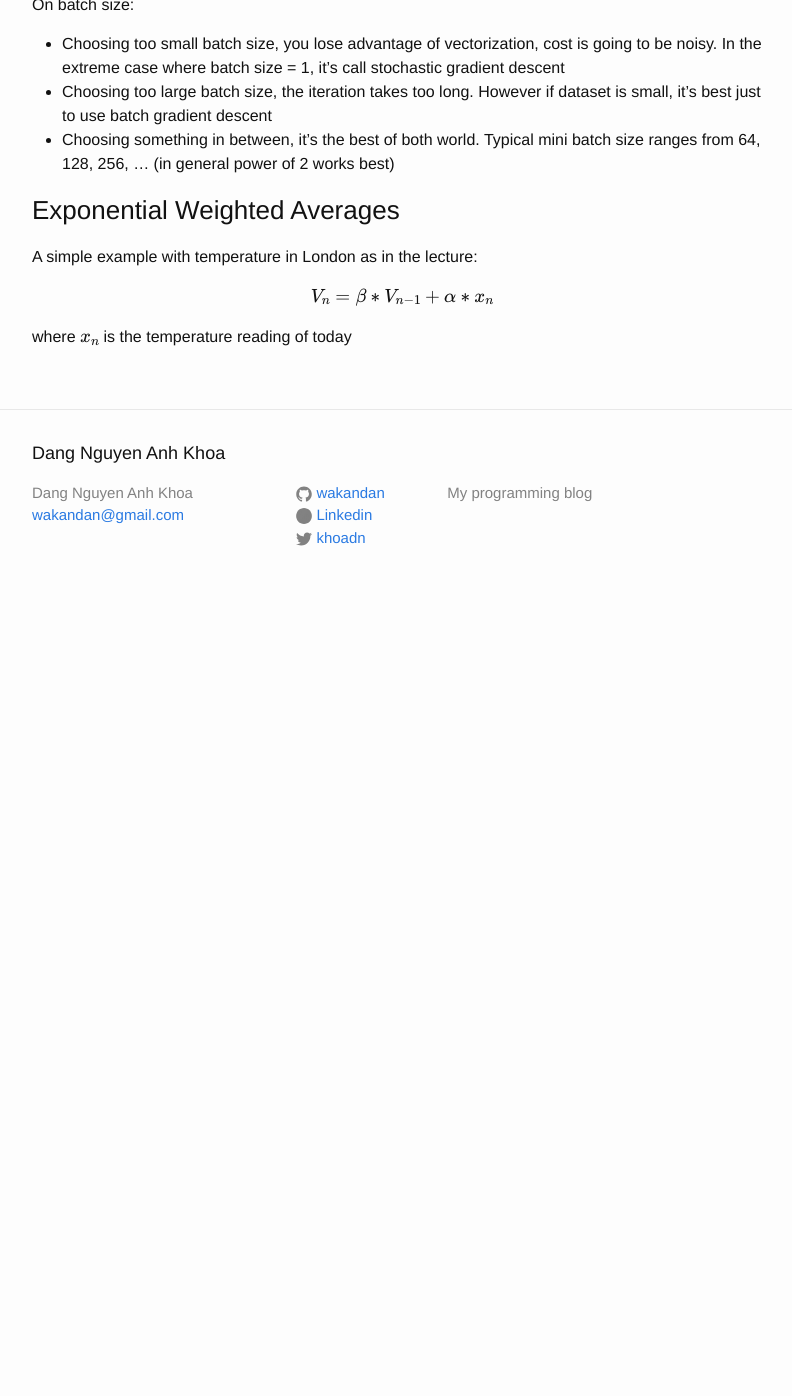
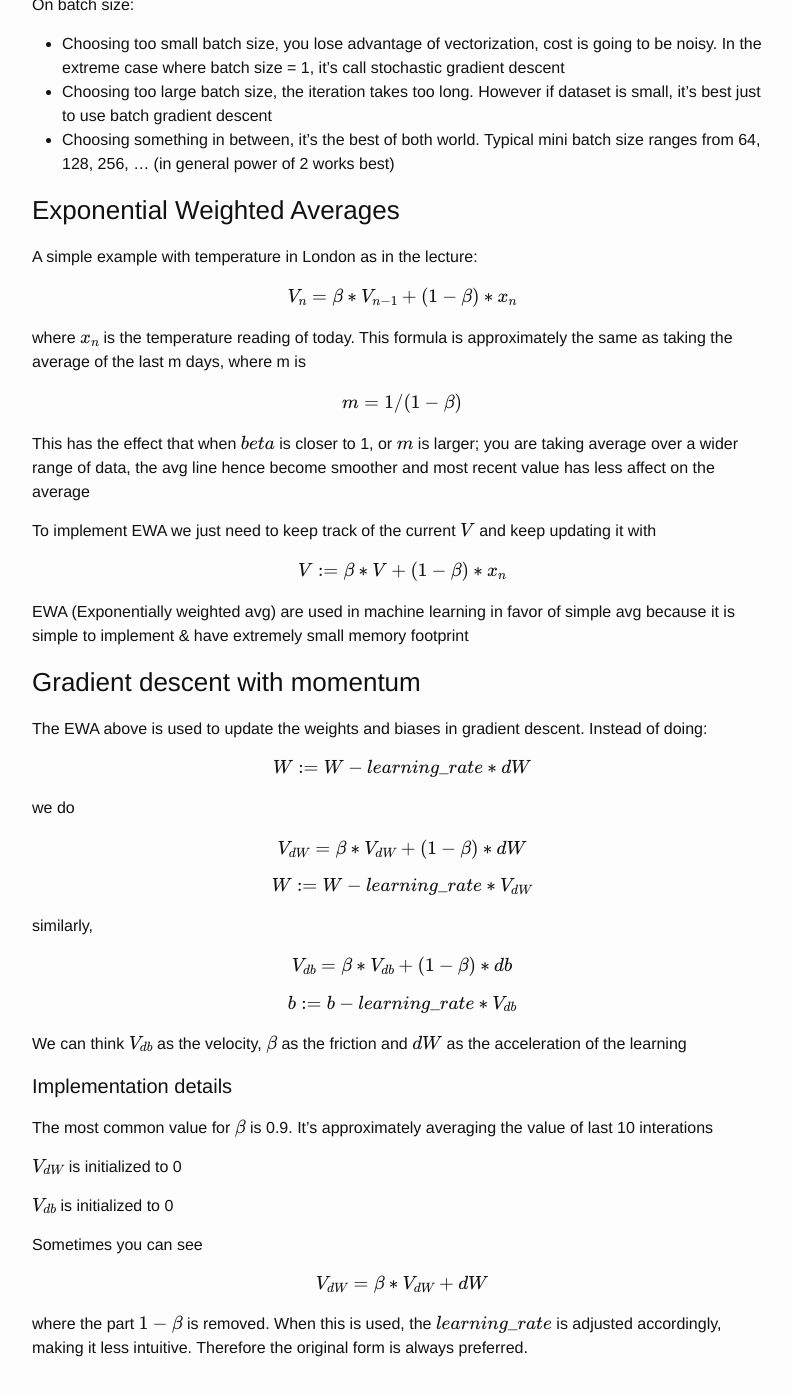
Before and after one commit to wakandan/wakandan.github.io, a Jekyll site: the page built from _posts/2018-01-31-[coursera]-deep-neural-network.markdown, in a window 1280 px wide and 1400 px high, scrolled down 270 px. Shown: the top 1396 px of the window, without its empty margins (238-1030 px from the left). Built offline with Jekyll 4.4.1, drawn with Linux system fonts in a browser that asks for light colours; Markdown is read by kramdown in place of the engine named in the settings; formulas are drawn with MathJax 3; before the commit the page ends 900 px from its top, so only the background shows below that.

Commit message:
add part about gradient descent with momentum

```diff
--- a/_posts/2018-01-31-[coursera]-deep-neural-network.markdown
+++ b/_posts/2018-01-31-[coursera]-deep-neural-network.markdown
@@ -15,6 +15,50 @@ On batch size:
 
 A simple example with temperature in London as in the lecture:
 
-$$ V_n = \beta * V_{n-1} + \alpha * x_n $$
+$$ V_n = \beta * V_{n-1} + (1-\beta)* x_n $$
 
-where \\(x_n\\) is the temperature reading of today
+where \\(x_n\\) is the temperature reading of today. This formula is approximately the same as taking the average of the last m days, where m is
+
+$$ m = 1/(1-\beta) $$
+
+This has the effect that when \\(beta\\) is closer to 1, or \\(m\\) is larger; you are taking average over a wider range of data, the avg line hence become smoother and most recent value has less affect on the average
+
+To implement EWA we just need to keep track of the current \\(V\\) and keep updating it with
+
+$$ V := \beta * V + (1-\beta) * x_n $$
+
+EWA (Exponentially weighted avg) are used in machine learning in favor of simple avg because it is simple to implement & have extremely small memory footprint
+
+### Gradient descent with momentum
+
+The EWA above is used to update the weights and biases in gradient descent. Instead of doing:
+
+$$ W := W - learning\_rate * dW $$
+
+we do
+
+$$ V_{dW} = \beta * V_{dW} + (1-\beta) * dW $$
+
+$$ W:= W - learning\_rate * V_{dW} $$
+
+similarly,
+
+$$ V_{db} = \beta * V_{db} + (1-\beta) * db $$
+
+$$ b:= b - learning\_rate * V_{db} $$
+
+We can think \\(V_{db}\\) as the velocity, \\(\beta\\) as the friction and \\(dW\\) as the acceleration of the learning
+
+#### Implementation details
+
+The most common value for \\(\beta\\) is 0.9. It's approximately averaging the value of last 10 interations
+
+\\(V_{dW}\\) is initialized to 0
+
+\\(V_{db}\\) is initialized to 0
+
+Sometimes you can see
+
+$$ V_{dW} = \beta * V_{dW} + dW $$
+
+where the part \\(1-\beta\\) is removed. When this is used, the \\(learning\\_rate\\) is adjusted accordingly, making it less intuitive. Therefore the original form is always preferred.
```
